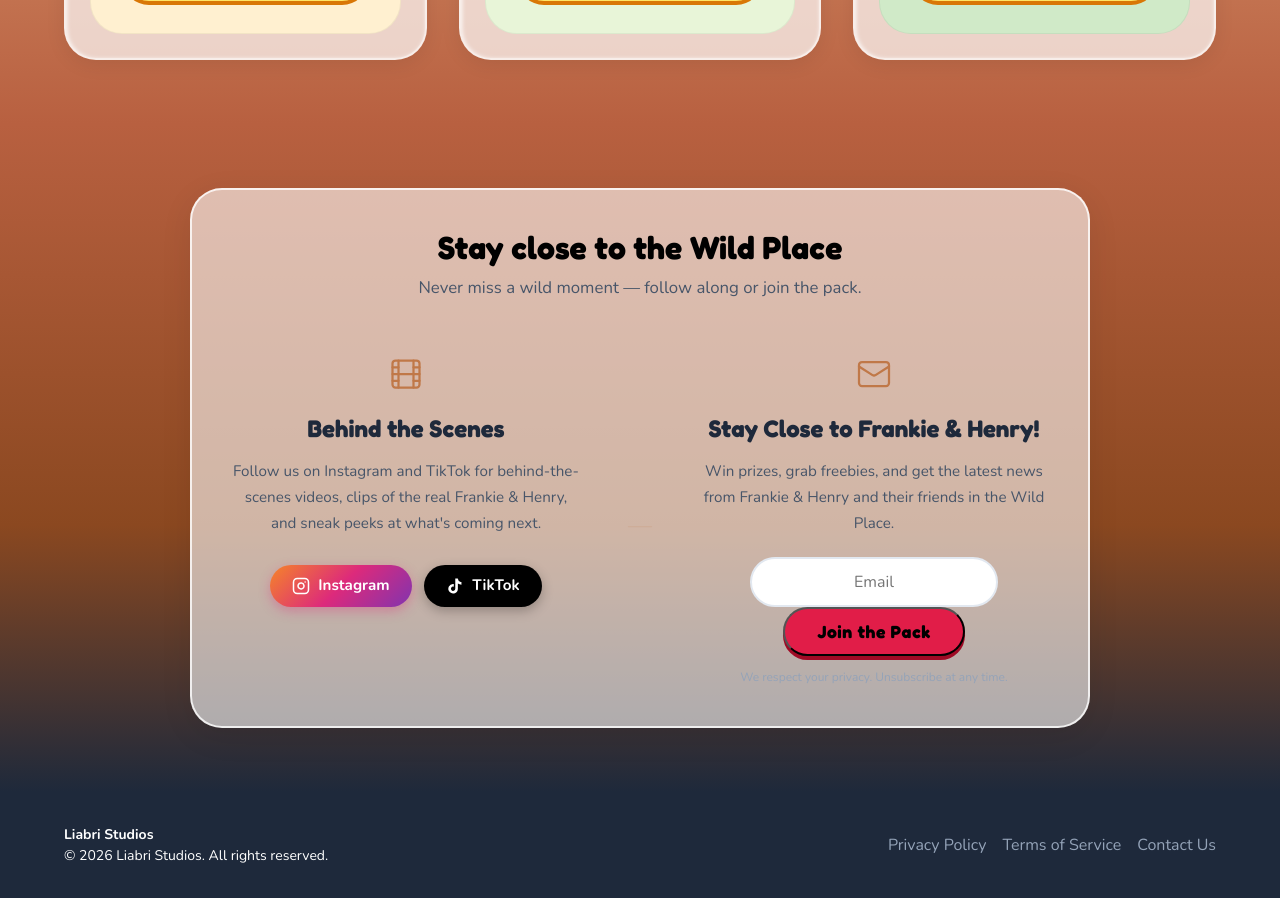
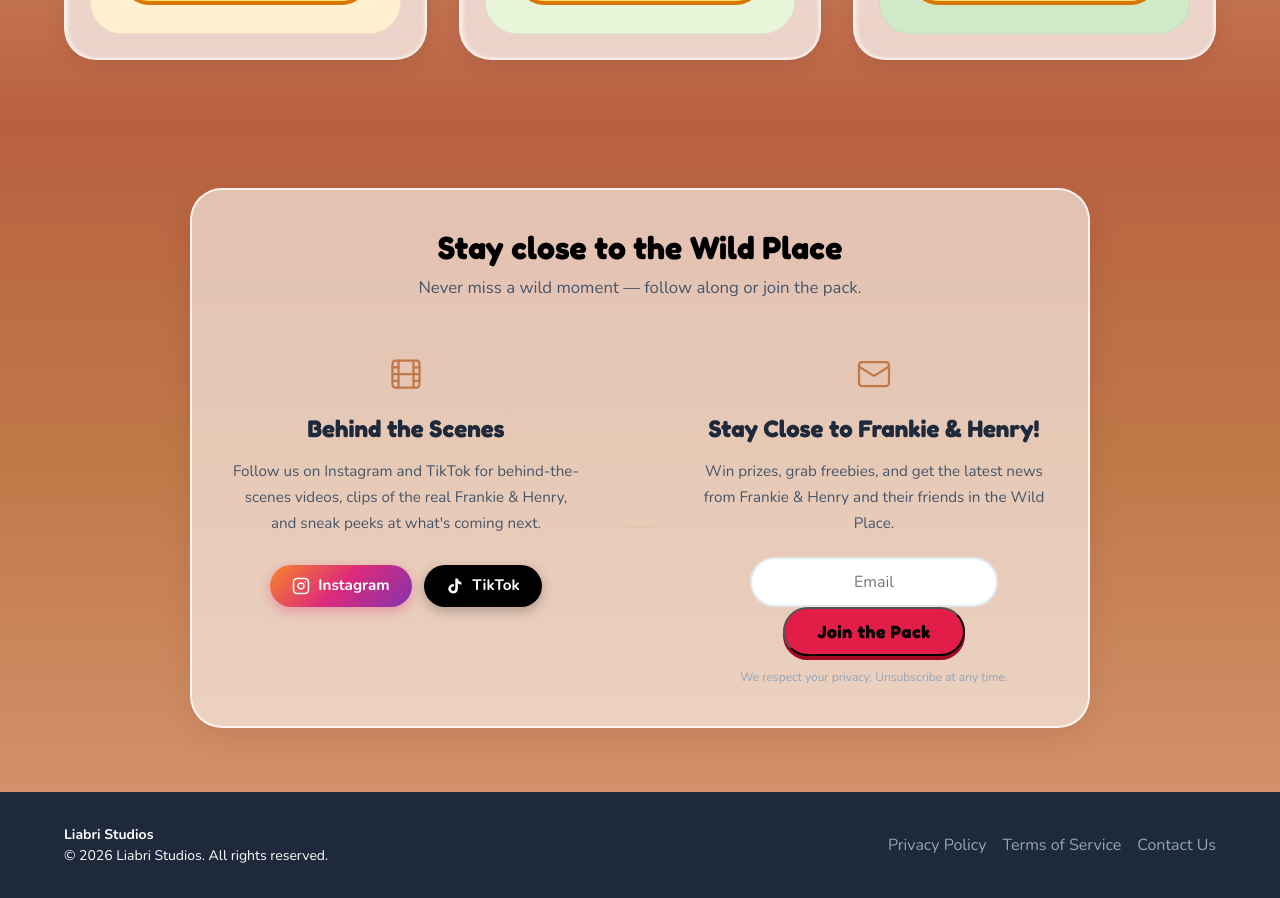
Before and after one commit to michelecameron21-art/Frankie-Henry-Website, a React (Vite) app: page / in a window 1280 px wide. Shown: the part 6760-7658 px from the top of the page. Built offline with nearby package versions, Linux system fonts and the light colour scheme.

Commit message:
Keep Story section warm — no dark fade before footer
Story section now stays in the light terracotta range all the way
through. The footer handles its own dark background rather than
the Story section fading into it.

Co-Authored-By: Claude Sonnet 4.6 <noreply@anthropic.com>

```diff
--- a/src/index.css
+++ b/src/index.css
@@ -1539,12 +1539,12 @@ button {
     background: linear-gradient(to bottom, #C07848 0%, #D4906A 50%, #B86040 100%) !important;
 }
 
-/* Story Section — warm terracotta fades into dark footer */
+/* Story Section — stays warm, footer handles its own dark background */
 .story-section {
     background: linear-gradient(to bottom,
         #B86040 0%,
-        #8B4820 60%,
-        #1E293B 100%
+        #C07848 50%,
+        #D4906A 100%
     );
 }
 
```
